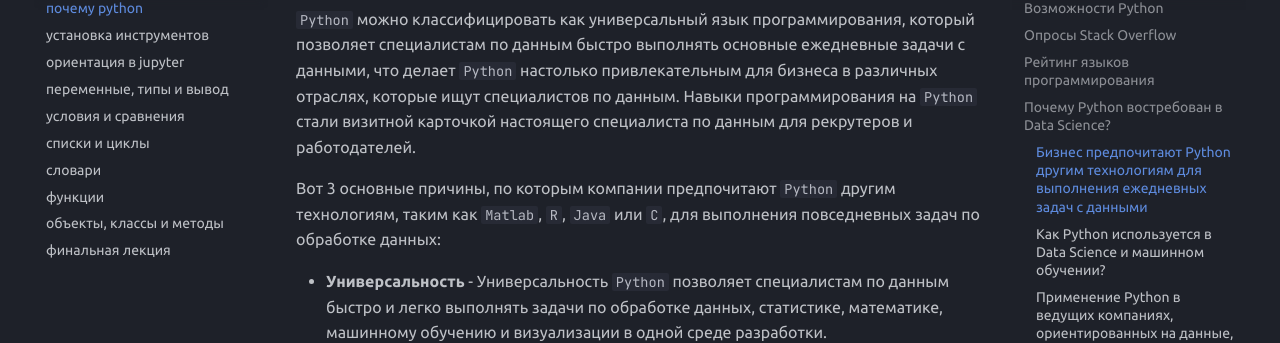
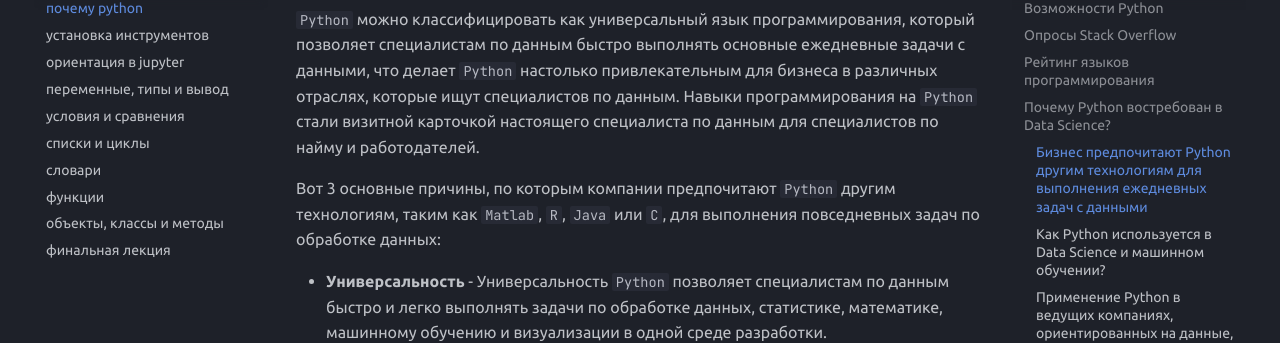
Before and after one commit to open-data-science/pycourse, an MkDocs documentation site: the page built from docs/base/why_py.md, in a window 1280 px wide and 900 px high, scrolled down 5287 px. Shown: the part 148-491 px from the top of the window. Built offline with MkDocs 1.6.1 and Material for MkDocs 9.7.7, drawn with Linux system fonts in a browser that asks for light colours; comment, search, counter and statistics services are not loaded.

Commit message:
why_py yaspellerrc: fix typo

```diff
--- a/docs/base/why_py.md
+++ b/docs/base/why_py.md
@@ -81,7 +81,7 @@
 `Python` можно классифицировать как универсальный язык программирования, который позволяет специалистам по данным быстро
 выполнять основные ежедневные задачи с данными, что делает `Python` настолько привлекательным для бизнеса в различных
 отраслях, которые ищут специалистов по данным. Навыки программирования на `Python` стали визитной карточкой настоящего
-специалиста по данным для рекрутеров и работодателей.
+специалиста по данным для специалистов по найму и работодателей.
 
 Вот 3 основные причины, по которым компании предпочитают `Python` другим технологиям, таким как `Matlab`, `R`, `Java`
 или `C`, для выполнения повседневных задач по обработке данных:
```
